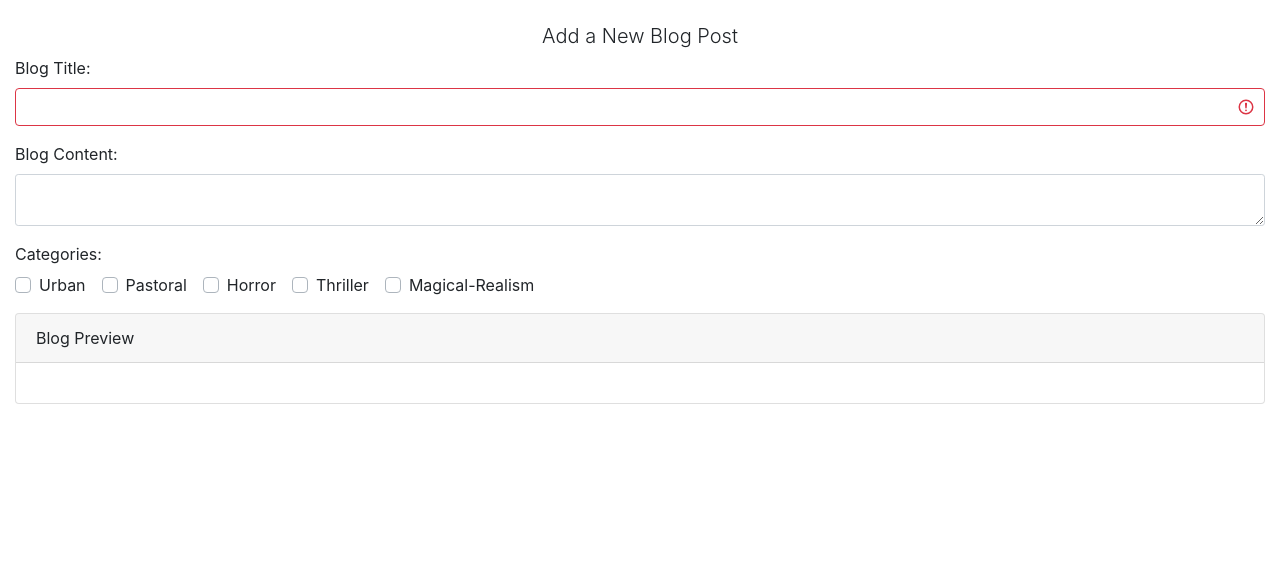
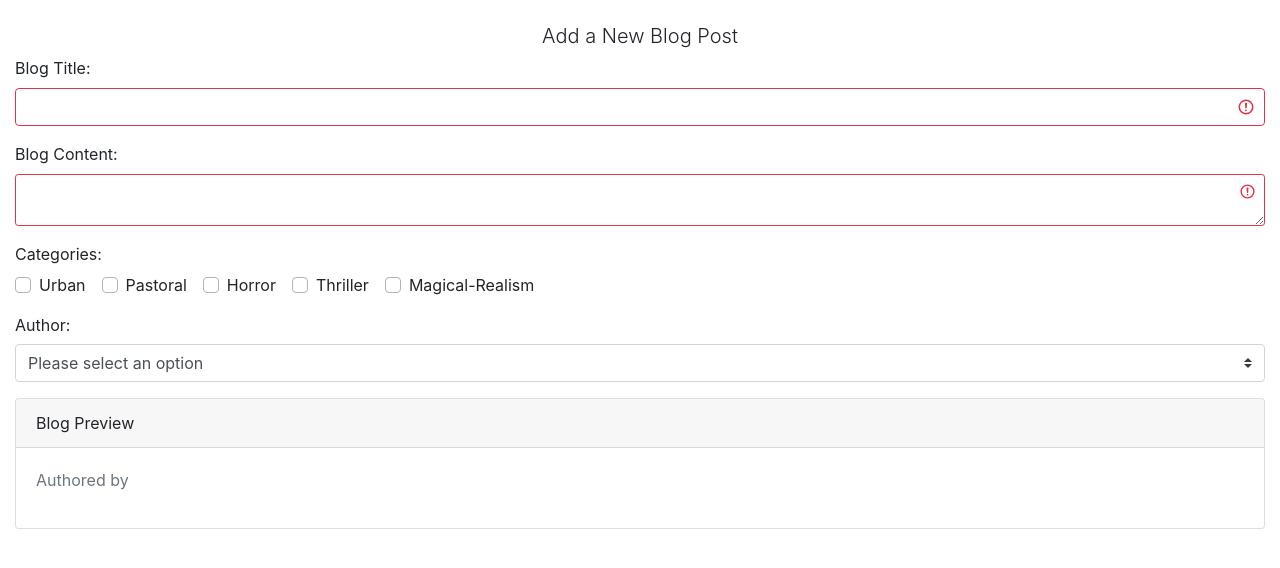
Before and after one commit to MoisesDuarte/vue-blog, a Vue app: page / in a window 1280 px wide. Shown: the top 568 px of the page. Built offline with nearby package versions, Linux system fonts and the light colour scheme.

Commit message:
Adding author select to addBlog.vue

```diff
--- a/src/components/addBlog.vue
+++ b/src/components/addBlog.vue
@@ -9,18 +9,24 @@
             </b-form-group>
             <!-- Content -->
             <b-form-group label="Blog Content:" label-for="blog-content">
-                <b-form-textarea id="blog-content" size="sm" v-model="blog.content" lazy></b-form-textarea>
+                <b-form-textarea id="blog-content" size="sm" v-model="blog.content" :state="contentState" lazy required></b-form-textarea>
             </b-form-group>
             <!-- Category -->
             <b-form-group label="Categories:">
                 <b-form-checkbox-group id="blog-category" v-model="blog.selectedCategories" :options="blog.categories"></b-form-checkbox-group>
             </b-form-group>
-
+            <!-- Author -->
+            <b-form-group label="Author:">
+                <b-form-select v-model="blog.selectedAuthor" :options="blog.authors"></b-form-select>
+            </b-form-group>
         </b-form>
 
         <!-- Blog Posting Preview -->
         <b-card header="Blog Preview" :title="blog.title" :subTitle="blog.selectedCategories.join(', ')">
-            <b-card-text>{{ blog.content }}</b-card-text>
+            <b-card-text>
+                <p class="text-muted">Authored by {{ blog.selectedAuthor }}</p>
+                <p>{{ blog.content }}</p>
+            </b-card-text>
         </b-card>
     </b-container>
 </template>
@@ -30,6 +36,9 @@
         computed: {
             titleState() {
                 return this.blog.title.length > 2 ? true : false;
+            },
+            contentState() {
+                return this.blog.content.length > 2 ? true : false;
             }
         },
         data() {
@@ -38,12 +47,19 @@
                     title: '',
                     content: '',
                     selectedCategories: [],
+                    selectedAuthor: null,
                     categories: [
                         { text: 'Urban', value: 'urban' },
                         { text: 'Pastoral', value: 'pastoral' },
                         { text: 'Horror', value: 'horror' },
                         { text: 'Thriller', value: 'thriller' },
                         { text: 'Magical-Realism', value: 'mg-realism' },
+                    ],
+                    authors: [
+                        { value: null, text: 'Please select an option' },
+                        { value: "M. Duarte", text: 'Moisés Duarte' },
+                        { value: "I. Lafayette", text: 'Ilia Lafayette' },
+                        { value: "Anon", text: 'Anonymous' },
                     ]
                 }
             }
```
